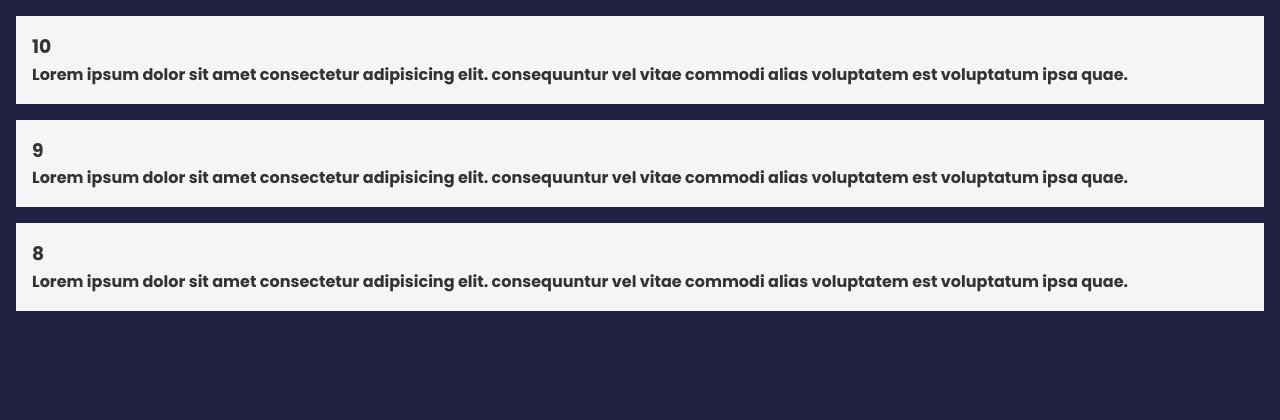
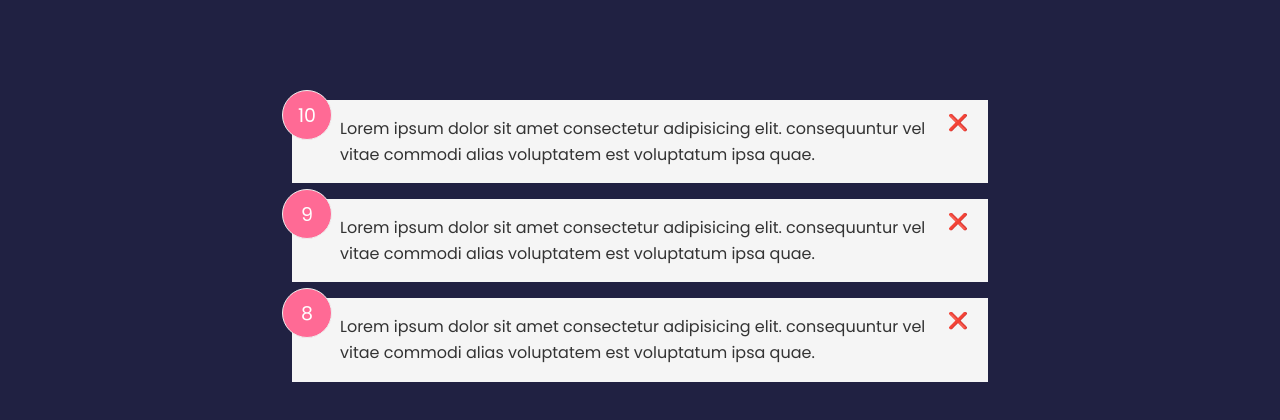
Before and after one commit to SinisaVukmirovic/Svelte-Crash-Course-2021, a Svelte app: page / in a window 1280 px wide. Shown: the top 420 px of the page. Built offline with nearby package versions, Linux system fonts and the light colour scheme.

Commit message:
Rough styling done

```diff
--- a/src/App.svelte
+++ b/src/App.svelte
@@ -20,7 +20,7 @@
 ];
 </script>
 
-<main>
+<main class="container">
 	<FeedbackList {feedback} />
 </main>
 
--- a/src/components/Card.svelte
+++ b/src/components/Card.svelte
@@ -6,7 +6,7 @@
     .card {
         background-color: whitesmoke;
         color: #333;
-        padding: 1rem;
+        padding: 1rem 3rem;
         margin: 1rem;
         position: relative;
     }
--- a/src/components/FeedbackItem.svelte
+++ b/src/components/FeedbackItem.svelte
@@ -4,6 +4,36 @@
 </script>
 
 <Card>
-    <h3>{item.rating}</h3>
-    <h4>{item.text}</h4>
+    <div class="num-display">
+        {item.rating}
+    </div>
+    <div class="close">&#10060;</div>
+    <div class="text-display">
+        {item.text}
+    </div>
 </Card>
+
+<style>
+    .num-display {
+        position: absolute;
+        top: -10px;
+        left: -10px;
+        width: 50px;
+        height: 50px;
+        background: #ff6a95;
+        color: #fff;
+        border: 1px #eee solid;
+        border-radius: 50%;
+        padding: 10px;
+        text-align: center;
+        font-size: 19px;
+    }
+  .close {
+    position: absolute;
+    top: 10px;
+    right: 20px;
+    cursor: pointer;
+    background: none;
+    border: none;
+  }
+</style>
```
